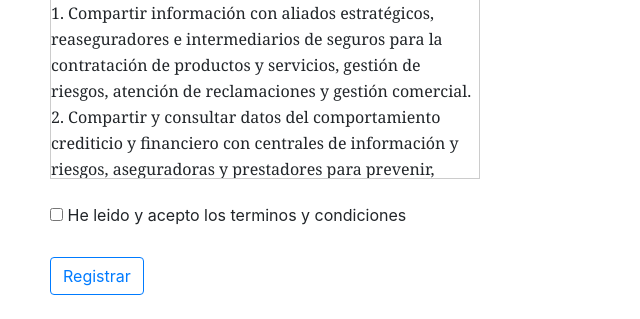
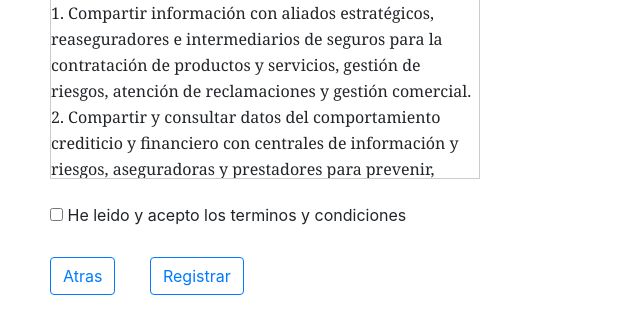
Before and after one commit to icaldasr/GranEscala_grupoA, a Flask app: page /registrarDoctor in a window 1280 px wide. Shown: the part 697-1016 px from the top of the page, without its empty margins (0-640 px from the left). Run offline with Flask 2, Linux system fonts and the light colour scheme; the visitor is signed in with stand-in values (Sample User, id 1); some libraries are stand-ins or nearby versions.

Commit message:
Update registrardoctor.html
añadi el boton de atras

```diff
--- a/templates/registrardoctor.html
+++ b/templates/registrardoctor.html
@@ -229,7 +229,10 @@ Otras finalidades
 
     <div class="agregarEspacioizq espacio-arriba">
 
-        <a href="/Registrar"><button type="submit" class="btn btn-outline-primary " value="call_flask_funtion">Registrar</button></a>
+
+        <a href="/Atras"><button type="submit" class="btn btn-outline-primary " value="call_flask_funtion">Atras</button></a>
+
+        <a href="/Registrar"><button type="submit" class="btn btn-outline-primary espacio-izq" value="call_flask_funtion">Registrar</button></a>
 
     </div>
 
```
